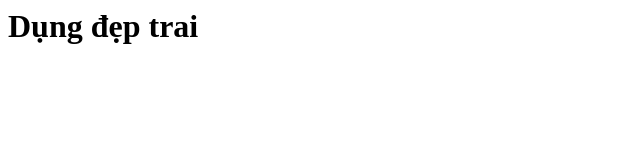
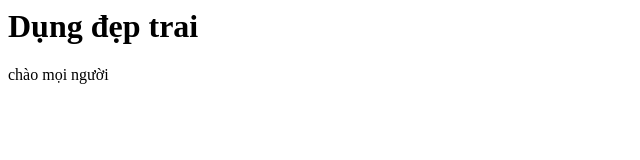
Before and after one commit to GiangDung123/Hoc-git-github, a plain HTML site: page index.html in a window 1280 px wide. Shown: the full height of the page, 0-640 px from the left. Drawn offline with Linux system fonts and the light colour scheme.

Commit message:
Thêm lời chào

```diff
--- a/index.html
+++ b/index.html
@@ -1 +1,2 @@
 <h1>Dụng đẹp trai</h1>
+<p>chào mọi người</p>
```
